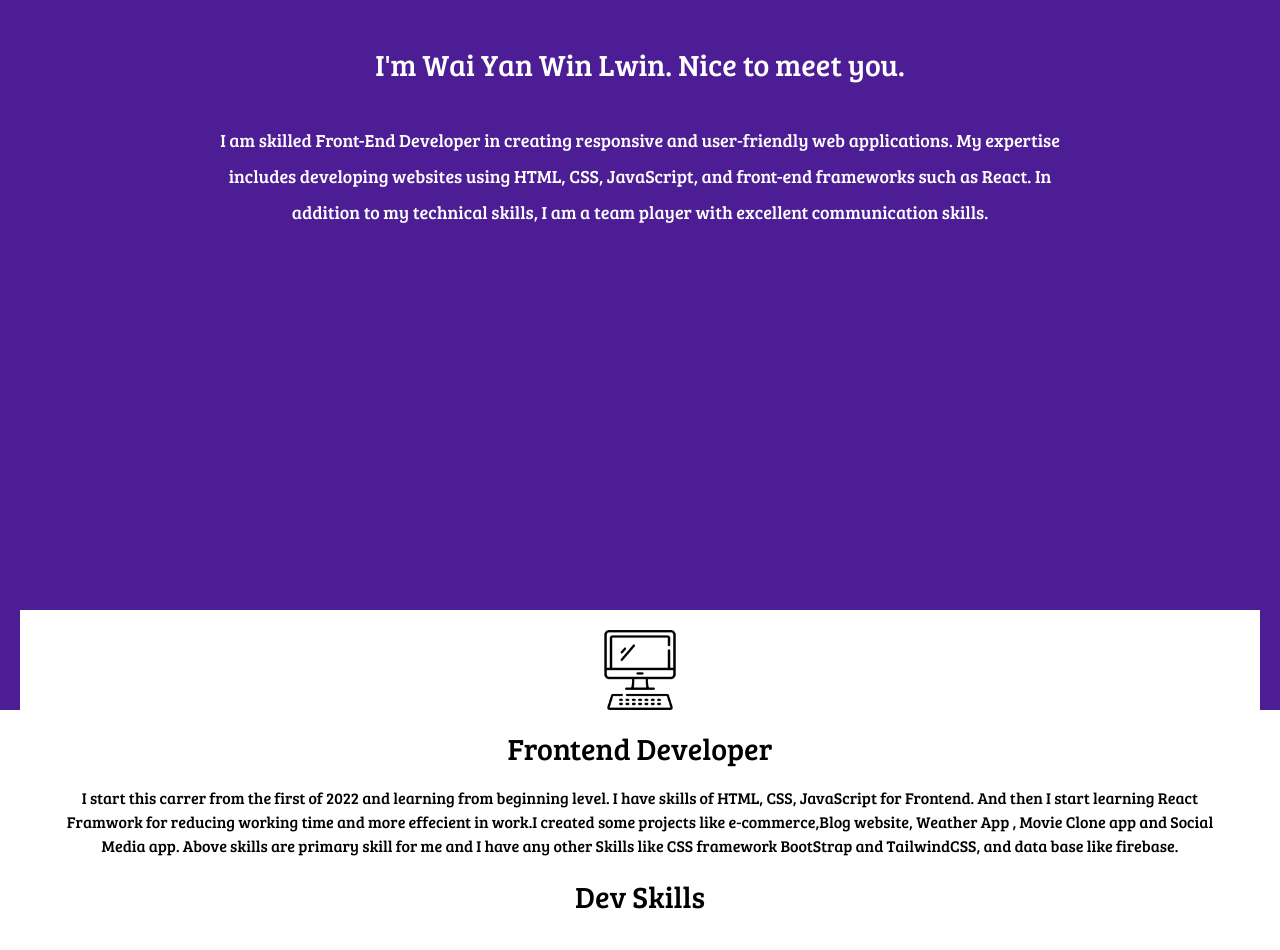
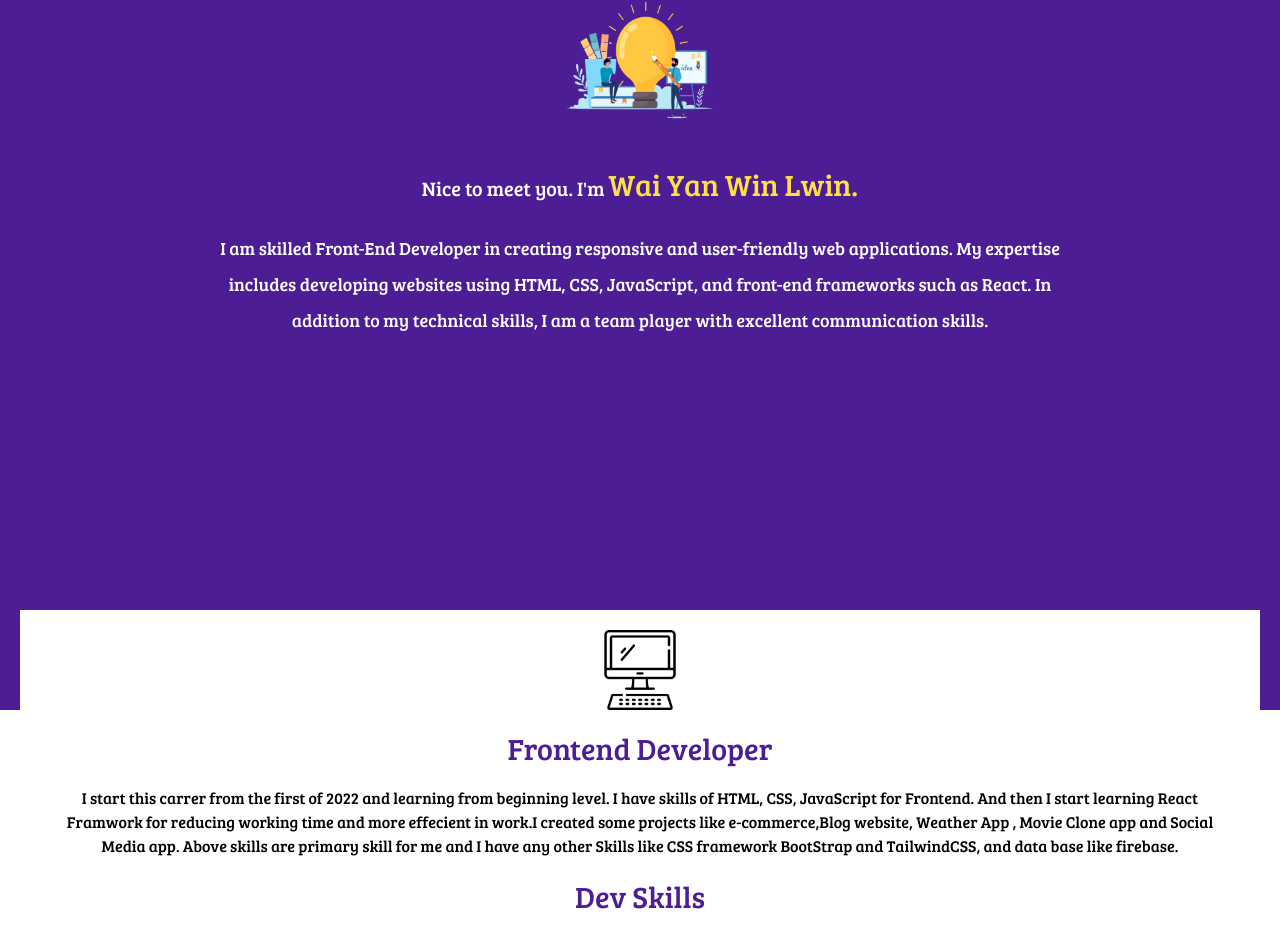
Before and after one commit to williamMak25/waiyancv, a React (Create React App) app: page / in a window 1280 px wide. Shown: the part 950-1900 px from the top of the page. Built offline with nearby package versions, Linux system fonts and the light colour scheme.

Commit message:
text style and contactbox

```diff
--- a/src/pages/aboutMe.jsx
+++ b/src/pages/aboutMe.jsx
@@ -1,6 +1,7 @@
 import Aos from 'aos';
 import React, { useEffect } from 'react';
 import code from '../image/coding.png'
+import aboutme from '../image/aboutme.png'
 export const AboutMe = () => {
   useEffect(() => {
     Aos.init({
@@ -11,8 +12,9 @@ export const AboutMe = () => {
     <>
     <img src={code} alt='codephoto' className='mb-0 w-96 h-72 mx-auto max-[395px]:w-52 max-[395px]:h-36 max-[395px]:mt-[-50px] '/>
     <div className='flex flex-col items-center bg-violet-900 text-white p-14 h-screen m-0 text-center
-                    max-[395px]:p-0 '>
-        <h2 className='text-3xl text-center mt-20 my-5 max-[395px]:text-xl' data-aos='fade-down'>I'm Wai Yan Win Lwin. Nice to meet you.</h2>
+                    max-[395px]:py-0 '>
+        <img src={aboutme} className='max-[395px]:w-32 max-[395px]:h-32 w-40 h-40'/>
+        <h2 className='text-xl text-center mt-10 my-2 max-[395px]:text-xl' data-aos='fade-down'> Nice to meet you. I'm <span className='text-yellow-300 text-3xl max-[395px]:block'>Wai Yan Win Lwin.</span></h2>
         <p className='w-3/4 text-center mt-5 text-lg font-thin leading-9 max-[395px]:text-sm ' data-aos='zoom-in'>I am skilled Front-End Developer in creating responsive and user-friendly web
             applications. My expertise includes developing websites using HTML, CSS, JavaScript, and front-end frameworks
             such as React. In addition to my technical skills, I am a team player with excellent communication skills.</p>
--- a/src/pages/contact.jsx
+++ b/src/pages/contact.jsx
@@ -1,35 +1,55 @@
 
-import React from 'react'
+import React, { useState } from 'react'
 import contact from '../image/contact.jpg'
+import { NavLink } from 'react-router-dom'
 
 export const Contact = () => {
+  const [email,setEmail] = useState('');
+  const [name,setName] = useState('');
+  const [message,setMessage] = useState('');
+
+  const handlesubmit = () =>{
+    if(email === '' || name === '' || message === ''){
+      alert('Please fill your information first')
+    }else{
+      alert('Thank your contact.I will be contact later')
+    }
+  }
   return (
+    <>
+    <div className='flex flex-row justify-around items-center mt-2'>
+     <NavLink to='/'><p className='text-center my-2 rounded-full'><i className="bi bi-arrow-left-circle-fill text-xl text-violet-900">Home</i></p></NavLink>
+      <p className='text-xl text-violet-900'>Get Your <span className='text-3xl text-yellow-300'>Token</span></p>
+    </div>
     <div className='flex flex-row p-10 justify-center align-items-center max-[1050px]:flex-col max-[1050px]:py-5 '>
 
       <div className='mx-14  max-[420px]:mx-2'>
+
         <img src={contact} className='w-96 h-80 bg-black max-[420px]:w-40 max-[420px]:h-36 max-[420px]:mx-auto'/>
-        <p className='text-center max-[420px]:mb-12'>Are you ready to build your project with me.</p>
-        <p className='text-center my-2 rounded-full'><i className="bi bi-house-door-fill  text-4xl"></i></p>
+        <p className='text-center max-[420px]:mb-10'>Are you ready to build your project with me.</p>
+
       </div>
       {/*..............contact form..........*/}
 
-      <form className='bg-violet-900 p-5 rounded-xl h-full text-white mx-14 max-[1050px]:mx-2 max-[1050px]:w-auto max-[1050px]:mx-10 max-[1050px]:mb-10'>
+      <form onSubmit={handlesubmit}
+      className='bg-violet-900 p-5 rounded-xl h-full text-white mx-14 max-[1050px]:mx-2 max-[1050px]:w-auto max-[1050px]:mx-10 max-[1050px]:mb-10'>
         <div className='mb-3'>
         <span className='text-4xl text-yellow-300  '>Let's start </span><span>talk with me..!</span>
         </div>
 
         <label for='email' className='block text-xl mb-2 '>Email</label>
-        <input type='email' className='w-80 mb-3 rounded-md text-black p-1 outline-0 max-[1050px]:w-auto'/>
+        <input type='email' className='w-80 mb-3 rounded-md text-black p-1 outline-0 max-[1050px]:w-auto' value={email} onChange={e =>setEmail(e.target.value)}/>
 
         <label for='name' className='block mb-2 text-xl'>Your Name</label>
-        <input type='text' className='w-80 mb-3 rounded-md text-black p-1 outline-0 max-[1050px]:w-auto'/>
+        <input type='text' className='w-80 mb-3 rounded-md text-black p-1 outline-0 max-[1050px]:w-auto' value={name} onChange={e =>setName(e.target.value)}/>
 
         <label for='message' className='block mb-2 text-xl '>Message</label>
-        <textarea className='mb-3 w-full h-36 rounded-br-xl text-black p-1 outline-0 max-[1050px]:w-full'/>
+        <textarea className='mb-3 w-full h-36 rounded-br-xl text-black p-1 outline-0 max-[1050px]:w-full' value={message} onChange={e =>setMessage(e.target.value)}/>
 
         <button className='block bg-yellow-300 text-violet-900 p-2 rounded-b-xl'>Submit Request</button>
       </form>
       <p className='min-[420px]:hidden text-center'><i className="bi bi-c-circle"></i> Copyrightandallrightreservedbywaiyan</p>
     </div>
+    </>
   )
 }
--- a/src/pages/skill.jsx
+++ b/src/pages/skill.jsx
@@ -12,14 +12,16 @@ export const Skill = () => {
     <div className='h-full px-5 max-[395px]:px-0'>
         <div className='flex flex-col items-center bg-white mt-[-100px] p-5 max-[395px]:p-1'>
             <img src={computer} alt='computer'className='w-20 rounded'/>
-            <h2 className='text-3xl my-5'>Frontend Developer</h2>
+            <h2 className='text-3xl my-5 text-violet-900'>Frontend Developer</h2>
             <p className='text-center px-3'data-aos="fade-bottom">I start this carrer from the first of 2022 and learning from beginning level. I have skills of HTML, CSS, JavaScript
                 for Frontend. And then I start learning React Framwork for reducing working time and more effecient in work.I
                 created some projects like e-commerce,Blog website, Weather App , Movie Clone app and Social Media app. Above skills
                 are primary skill for me and I have any other Skills like CSS framework BootStrap and TailwindCSS, and data base like firebase.
             </p>
-            <h2 className='my-5 text-3xl'>Dev Skills</h2>
+            <h2 className='my-5 text-3xl text-violet-900'>Dev Skills</h2>
+
             <div className='flex flex-col w-4/5 items-center p-2 mb-20'>
+
                 <div className='w-full flex flex-row my-2'>
                     <label for="html" className='w-28'>HTML</label>
                     <div class="w-full bg-gray-200 rounded-full dark:bg-gray-700"data-aos="fade-right">
```
Also changed, not shown: src/image/aboutme.png (added).
